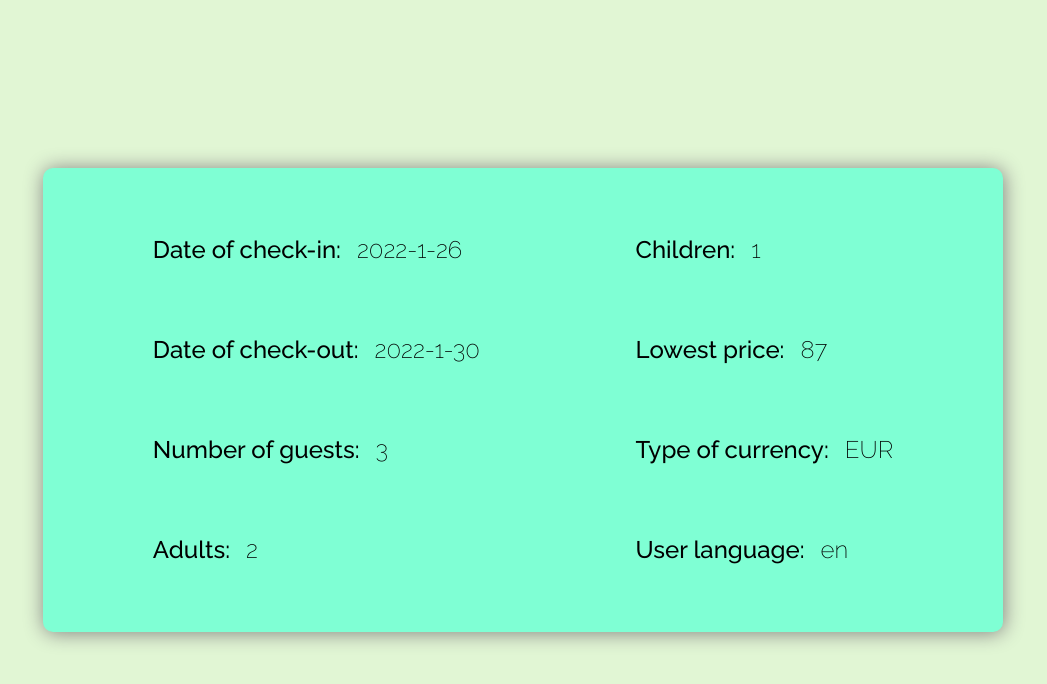
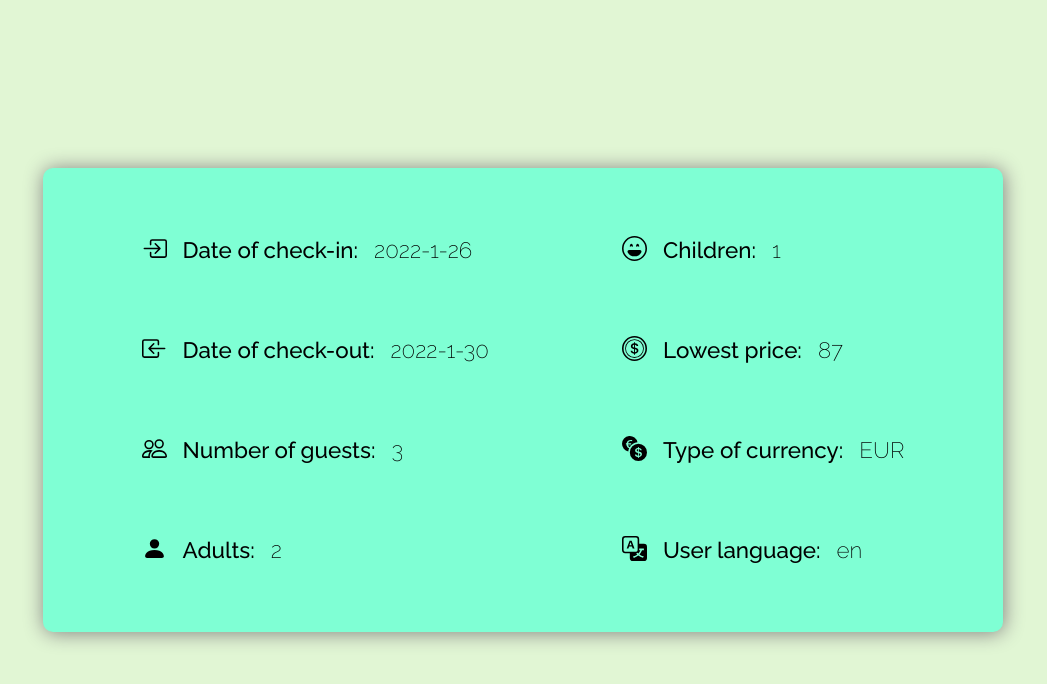
Before and after one commit to blaucomfuig/hotel_web_scrapper, a website: page index.html in a window 1280 px wide. Shown: the whole page, without its empty margins (117-1164 px from the left). Drawn offline with Linux system fonts and the light colour scheme.

Commit message:
finished basic style of view

```diff
--- a/package.json
+++ b/package.json
@@ -10,6 +10,7 @@
   "license": "ISC",
   "type": "module",
   "dependencies": {
+    "bootstrap-icons": "^1.5.0",
     "cheerio": "^1.0.0-rc.10",
     "node-fetch": "^2.6.1",
     "puppeteer": "^10.1.0"
--- a/scrapers.js
+++ b/scrapers.js
@@ -11,16 +11,46 @@ const getData = async () => {
     template.innerHTML = `
         <div class="list-info">
             <div class="column-1">
-                <p class="item-title">Date of check-in: <span class="item-info">${array[0].dateCheckIn}</span> </p>
-                <p class="item-title">Date of check-out: <span class="item-info">${array[0].dateCheckOut}</span> </p>
-                <p class="item-title">Number of guests: <span  class="item-info">${array[0].totalGuests}</span> </p>
-                <p class="item-title">Adults: <span class="item-info">${array[0].numAdults}</span> </p>
+
+                <p class="item-title"> <span><svg xmlns="http://www.w3.org/2000/svg" width="25" height="25" fill="currentColor" class="bi bi-box-arrow-in-right" viewBox="0 0 16 16">
+                <path fill-rule="evenodd" d="M6 3.5a.5.5 0 0 1 .5-.5h8a.5.5 0 0 1 .5.5v9a.5.5 0 0 1-.5.5h-8a.5.5 0 0 1-.5-.5v-2a.5.5 0 0 0-1 0v2A1.5 1.5 0 0 0 6.5 14h8a1.5 1.5 0 0 0 1.5-1.5v-9A1.5 1.5 0 0 0 14.5 2h-8A1.5 1.5 0 0 0 5 3.5v2a.5.5 0 0 0 1 0v-2z"/>
+                <path fill-rule="evenodd" d="M11.854 8.354a.5.5 0 0 0 0-.708l-3-3a.5.5 0 1 0-.708.708L10.293 7.5H1.5a.5.5 0 0 0 0 1h8.793l-2.147 2.146a.5.5 0 0 0 .708.708l3-3z"/>
+                </svg></span> Date of check-in: <span class="item-info">${array[0].dateCheckIn}</span> </p>
+
+                <p class="item-title"> <span> <svg xmlns="http://www.w3.org/2000/svg" width="25" height="25" fill="currentColor" class="bi bi-box-arrow-in-left" viewBox="0 0 16 16">
+                <path fill-rule="evenodd" d="M10 3.5a.5.5 0 0 0-.5-.5h-8a.5.5 0 0 0-.5.5v9a.5.5 0 0 0 .5.5h8a.5.5 0 0 0 .5-.5v-2a.5.5 0 0 1 1 0v2A1.5 1.5 0 0 1 9.5 14h-8A1.5 1.5 0 0 1 0 12.5v-9A1.5 1.5 0 0 1 1.5 2h8A1.5 1.5 0 0 1 11 3.5v2a.5.5 0 0 1-1 0v-2z"/>
+                <path fill-rule="evenodd" d="M4.146 8.354a.5.5 0 0 1 0-.708l3-3a.5.5 0 1 1 .708.708L5.707 7.5H14.5a.5.5 0 0 1 0 1H5.707l2.147 2.146a.5.5 0 0 1-.708.708l-3-3z"/>
+                </svg> </span> Date of check-out: <span class="item-info">${array[0].dateCheckOut}</span> </p>
+
+                <p class="item-title"><span> <svg xmlns="http://www.w3.org/2000/svg" width="25" height="25" fill="currentColor" class="bi bi-people" viewBox="0 0 16 16">
+                <path d="M15 14s1 0 1-1-1-4-5-4-5 3-5 4 1 1 1 1h8zm-7.978-1A.261.261 0 0 1 7 12.996c.001-.264.167-1.03.76-1.72C8.312 10.629 9.282 10 11 10c1.717 0 2.687.63 3.24 1.276.593.69.758 1.457.76 1.72l-.008.002a.274.274 0 0 1-.014.002H7.022zM11 7a2 2 0 1 0 0-4 2 2 0 0 0 0 4zm3-2a3 3 0 1 1-6 0 3 3 0 0 1 6 0zM6.936 9.28a5.88 5.88 0 0 0-1.23-.247A7.35 7.35 0 0 0 5 9c-4 0-5 3-5 4 0 .667.333 1 1 1h4.216A2.238 2.238 0 0 1 5 13c0-1.01.377-2.042 1.09-2.904.243-.294.526-.569.846-.816zM4.92 10A5.493 5.493 0 0 0 4 13H1c0-.26.164-1.03.76-1.724.545-.636 1.492-1.256 3.16-1.275zM1.5 5.5a3 3 0 1 1 6 0 3 3 0 0 1-6 0zm3-2a2 2 0 1 0 0 4 2 2 0 0 0 0-4z"/>
+                </svg> </span>Number of guests: <span  class="item-info">${array[0].totalGuests}</span> </p>
+
+                <p class="item-title"><span> <svg xmlns="http://www.w3.org/2000/svg" width="25" height="25" fill="currentColor" class="bi bi-person-fill" viewBox="0 0 16 16">
+                <path d="M3 14s-1 0-1-1 1-4 6-4 6 3 6 4-1 1-1 1H3zm5-6a3 3 0 1 0 0-6 3 3 0 0 0 0 6z"/>
+                </svg> </span>Adults: <span class="item-info">${array[0].numAdults}</span> </p>
+
             </div>
             <div class="column-2">
-                <p class="item-title">Children: <span class="item-info">${array[0].numChild}</span> </p>
-                <p class="item-title">Lowest price: <span class="item-info">${array[0].lowestPrice}</span> </p>
-                <p class="item-title">Type of currency: <span class="item-info">${array[0].currencyISO}</span> </p>
-                <p class="item-title">User language: <span class="item-info">${array[0].browserLanguage}</span> </p>
+                <p class="item-title"><span> <svg xmlns="http://www.w3.org/2000/svg" width="25" height="25" fill="currentColor" class="bi bi-emoji-laughing" viewBox="0 0 16 16">
+                <path d="M8 15A7 7 0 1 1 8 1a7 7 0 0 1 0 14zm0 1A8 8 0 1 0 8 0a8 8 0 0 0 0 16z"/>
+                <path d="M12.331 9.5a1 1 0 0 1 0 1A4.998 4.998 0 0 1 8 13a4.998 4.998 0 0 1-4.33-2.5A1 1 0 0 1 4.535 9h6.93a1 1 0 0 1 .866.5zM7 6.5c0 .828-.448 0-1 0s-1 .828-1 0S5.448 5 6 5s1 .672 1 1.5zm4 0c0 .828-.448 0-1 0s-1 .828-1 0S9.448 5 10 5s1 .672 1 1.5z"/>
+                </svg> </span>Children: <span class="item-info">${array[0].numChild}</span> </p>
+
+                <p class="item-title"> <span> <svg xmlns="http://www.w3.org/2000/svg" width="25" height="25" fill="currentColor" class="bi bi-coin" viewBox="0 0 16 16">
+                <path d="M5.5 9.511c.076.954.83 1.697 2.182 1.785V12h.6v-.709c1.4-.098 2.218-.846 2.218-1.932 0-.987-.626-1.496-1.745-1.76l-.473-.112V5.57c.6.068.982.396 1.074.85h1.052c-.076-.919-.864-1.638-2.126-1.716V4h-.6v.719c-1.195.117-2.01.836-2.01 1.853 0 .9.606 1.472 1.613 1.707l.397.098v2.034c-.615-.093-1.022-.43-1.114-.9H5.5zm2.177-2.166c-.59-.137-.91-.416-.91-.836 0-.47.345-.822.915-.925v1.76h-.005zm.692 1.193c.717.166 1.048.435 1.048.91 0 .542-.412.914-1.135.982V8.518l.087.02z"/>
+                <path fill-rule="evenodd" d="M8 15A7 7 0 1 0 8 1a7 7 0 0 0 0 14zm0 1A8 8 0 1 0 8 0a8 8 0 0 0 0 16z"/>
+                <path fill-rule="evenodd" d="M8 13.5a5.5 5.5 0 1 0 0-11 5.5 5.5 0 0 0 0 11zm0 .5A6 6 0 1 0 8 2a6 6 0 0 0 0 12z"/>
+                </svg> </span>Lowest price: <span class="item-info">${array[0].lowestPrice}</span> </p>
+
+                <p class="item-title"><span> <svg xmlns="http://www.w3.org/2000/svg" width="25" height="25" fill="currentColor" class="bi bi-currency-exchange" viewBox="0 0 16 16">
+                <path d="M0 5a5.002 5.002 0 0 0 4.027 4.905 6.46 6.46 0 0 1 .544-2.073C3.695 7.536 3.132 6.864 3 5.91h-.5v-.426h.466V5.05c0-.046 0-.093.004-.135H2.5v-.427h.511C3.236 3.24 4.213 2.5 5.681 2.5c.316 0 .59.031.819.085v.733a3.46 3.46 0 0 0-.815-.082c-.919 0-1.538.466-1.734 1.252h1.917v.427h-1.98c-.003.046-.003.097-.003.147v.422h1.983v.427H3.93c.118.602.468 1.03 1.005 1.229a6.5 6.5 0 0 1 4.97-3.113A5.002 5.002 0 0 0 0 5zm16 5.5a5.5 5.5 0 1 1-11 0 5.5 5.5 0 0 1 11 0zm-7.75 1.322c.069.835.746 1.485 1.964 1.562V14h.54v-.62c1.259-.086 1.996-.74 1.996-1.69 0-.865-.563-1.31-1.57-1.54l-.426-.1V8.374c.54.06.884.347.966.745h.948c-.07-.804-.779-1.433-1.914-1.502V7h-.54v.629c-1.076.103-1.808.732-1.808 1.622 0 .787.544 1.288 1.45 1.493l.358.085v1.78c-.554-.08-.92-.376-1.003-.787H8.25zm1.96-1.895c-.532-.12-.82-.364-.82-.732 0-.41.311-.719.824-.809v1.54h-.005zm.622 1.044c.645.145.943.38.943.796 0 .474-.37.8-1.02.86v-1.674l.077.018z"/>
+                </svg> </span>Type of currency: <span class="item-info">${array[0].currencyISO}</span> </p>
+
+                <p class="item-title"><span> <svg xmlns="http://www.w3.org/2000/svg" width="25" height="25" fill="currentColor" class="bi bi-translate" viewBox="0 0 16 16">
+                <path d="M4.545 6.714 4.11 8H3l1.862-5h1.284L8 8H6.833l-.435-1.286H4.545zm1.634-.736L5.5 3.956h-.049l-.679 2.022H6.18z"/>
+                <path d="M0 2a2 2 0 0 1 2-2h7a2 2 0 0 1 2 2v3h3a2 2 0 0 1 2 2v7a2 2 0 0 1-2 2H7a2 2 0 0 1-2-2v-3H2a2 2 0 0 1-2-2V2zm2-1a1 1 0 0 0-1 1v7a1 1 0 0 0 1 1h7a1 1 0 0 0 1-1V2a1 1 0 0 0-1-1H2zm7.138 9.995c.193.301.402.583.63.846-.748.575-1.673 1.001-2.768 1.292.178.217.451.635.555.867 1.125-.359 2.08-.844 2.886-1.494.777.665 1.739 1.165 2.93 1.472.133-.254.414-.673.629-.89-1.125-.253-2.057-.694-2.82-1.284.681-.747 1.222-1.651 1.621-2.757H14V8h-3v1.047h.765c-.318.844-.74 1.546-1.272 2.13a6.066 6.066 0 0 1-.415-.492 1.988 1.988 0 0 1-.94.31z"/>
+                </svg> </span>User language: <span class="item-info">${array[0].browserLanguage}</span> </p>
             </div>
 
 
--- a/style.css
+++ b/style.css
@@ -15,7 +15,7 @@ body {
     height: 50vh;
     background-color: aquamarine;
     font-weight: 300;
-    font-size: 1.5rem;
+    font-size: 1.4rem;
     padding: 2rem 2rem;
     filter: drop-shadow(1px 1px 10px gray );
     border-radius: 10px;
@@ -51,3 +51,7 @@ body {
     font-weight: 200;
     margin-left: 1rem;
 }
+
+.bi{
+    margin-right: 1rem;
+}
```
Also changed, not shown: 1 other file.
